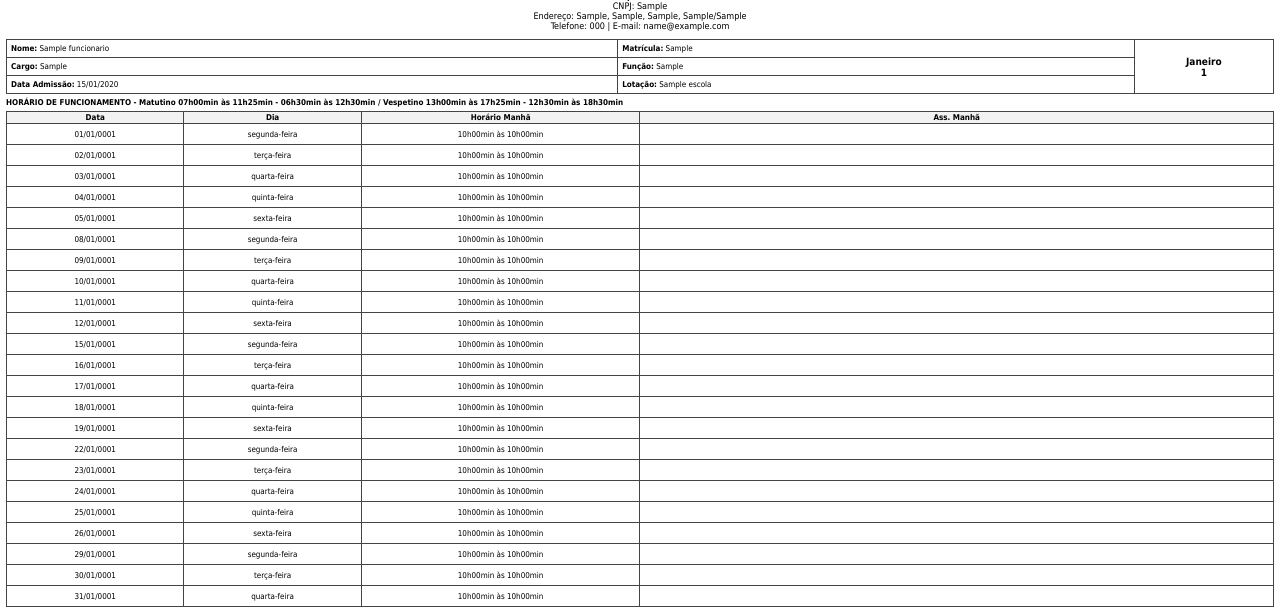
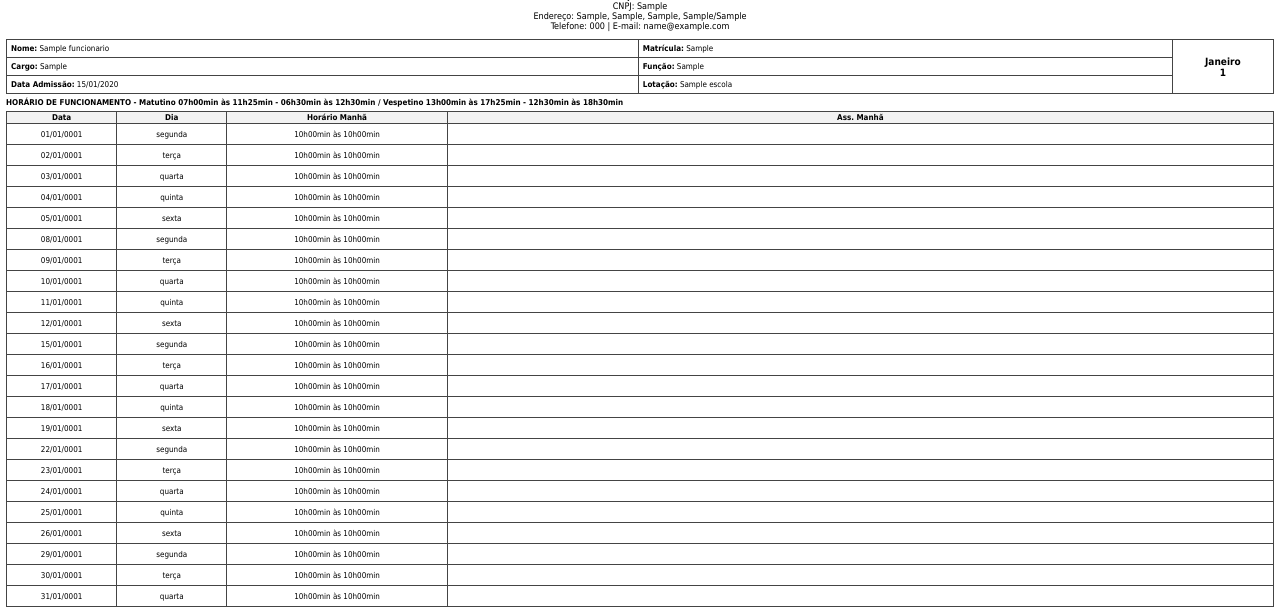
Before and after one commit to amvtec/vitordias, a Django app: page /controle/folha-frequencia/1/1/1/ in a window 1280 px wide. Shown: the part 25-640 px from the top of the page. Run offline with Django 5.2, Linux system fonts and the light colour scheme; a user stored in the database is signed in; tables that the repository leaves empty hold one stand-in row (values such as "Sample post").

Commit message:
Alteracoes nos templates, urls, viwes

```diff
--- a/controle/templates/controle/folha_frequencia.html
+++ b/controle/templates/controle/folha_frequencia.html
@@ -1,3 +1,4 @@
+{% load controle_filters %}
 <!DOCTYPE html>
 <html lang="pt-br">
 <head>
@@ -81,13 +82,13 @@
             padding: 4px;
         }
         .col-small {
-            width: 7%;
+            width: 4%;
         }
         .col-medium {
-            width: 11%;
+            width: 8%;
         }
         .col-large {
-            width: 25%;
+            width: 30%;
         }
         .col-extended {
             width: 15%;
@@ -165,7 +166,7 @@
         {% for dia in dias %}
             <tr>
                 <td>{{ dia.data|date:"d/m/Y" }}</td>
-                <td>{{ dia.dia_semana }}</td>
+                <td>{{ dia.dia_semana|abreviar_dia_semana }}</td>
 
                 {% if dia.feriado %}
                     <!-- Aplica a classe .feriado somente quando é feriado -->
@@ -258,6 +259,7 @@
     </table>
 {% endif %}
 
+<!-- Observação abaixo do planejamento -->
 <p><strong>Observação:</strong> Encerrado em {{ ultimo_dia_mes|date:"d/m/Y" }} por
     {% if funcionario.funcao == "DIRETOR(A)" %}
         {{ funcionario.nome }}
--- /dev/null
+++ b/controle/templatetags/controle_filters.py
@@ -0,0 +1,9 @@
+from django import template
+
+register = template.Library()
+
+@register.filter
+def abreviar_dia_semana(value):
+    if value:
+        return value.replace('-feira', '').strip()
+    return value
```
Also changed, not shown: controle/templatetags/__init__.py (added).
